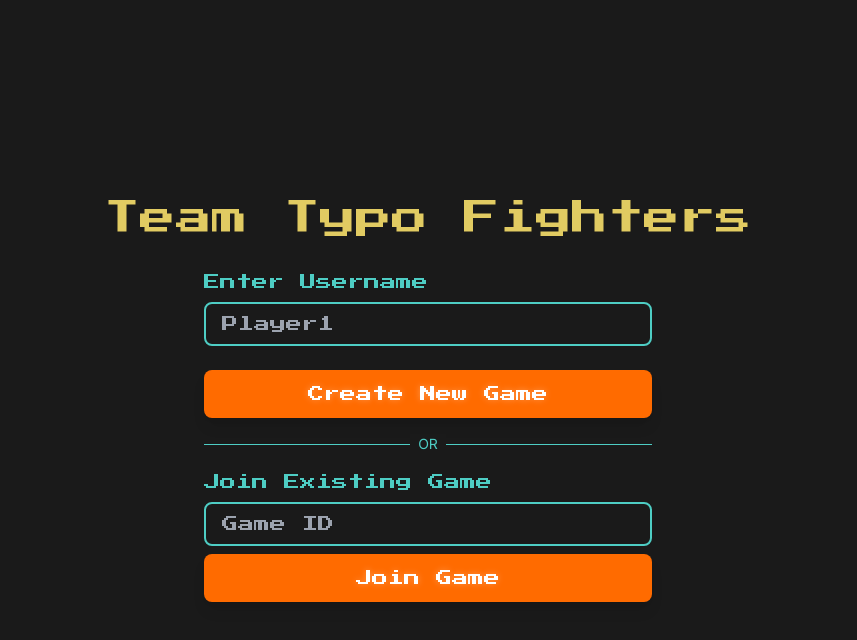
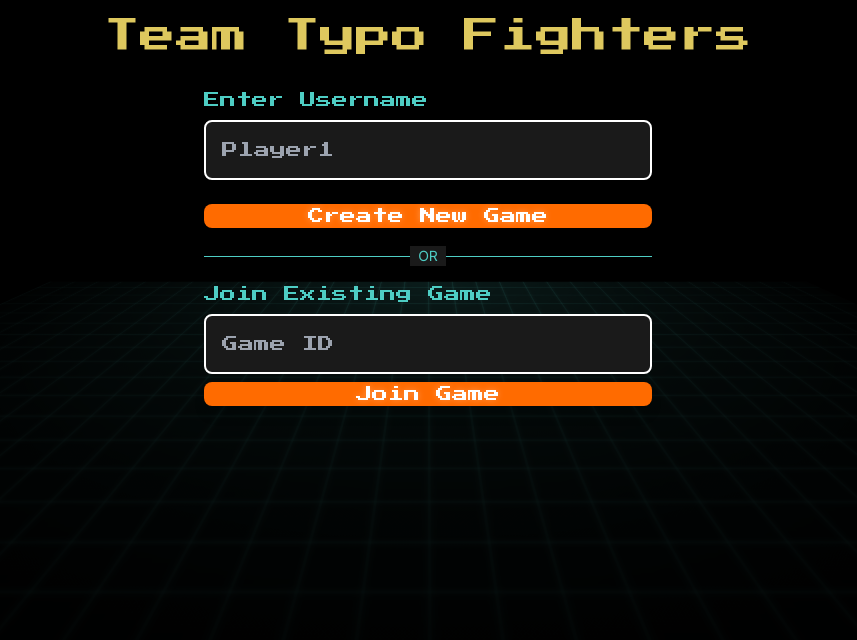
Before and after one commit to LtShibby/team-typo-fighters, a Next.js app: page /play in a window 1280 px wide. Shown: the top 640 px of the page, without its empty margins (212-1069 px from the left). Built offline with nearby package versions, Linux system fonts and the light colour scheme.

Commit message:
adding background animations

```diff
--- a/app/game/[id]/page.tsx
+++ b/app/game/[id]/page.tsx
@@ -240,23 +240,31 @@ export default function GamePage({ params }: { params: { id: string } }) {
   }
 
   if (!isChannelReady) {
-    return <div className="text-arcade-text">Loading...</div>
+    return (
+      <main className="min-h-screen bg-black text-arcade-text font-sans overflow-hidden">
+        <div className="retro-grid opacity-50"></div>
+        <div className="relative z-10 flex items-center justify-center h-screen">
+          <div className="text-arcade-text">Loading...</div>
+        </div>
+      </main>
+    )
   }
 
   if (isTugMode) {
     return (
+      <main className="min-h-screen bg-black text-arcade-text font-sans overflow-hidden">
+        <div className="retro-grid opacity-50"></div>
+        <div className="relative z-10">
           <TugOfWar
             gameId={gameId}
             username={username}
-        prompts={prompts.map(p => p.text)}
+            prompts={tugPrompts.map(p => p.text)}
             player1={tugPlayer1}
             player2={tugPlayer2}
             tugStartTime={tugStartTime!}
-        onGameReset={() => {
-          broadcastGameReset()
-          resetTypingStats()
-        }}
           />
+        </div>
+      </main>
     )
   }
 
@@ -273,9 +281,10 @@ export default function GamePage({ params }: { params: { id: string } }) {
   // })
 
   return (
-    <main className="min-h-screen px-4 py-10 bg-arcade-background text-arcade-text font-sans">
-      <div className="max-w-3xl mx-auto space-y-10">
-        <GameHeaderBanner roomId={gameId} username={username}/>
+    <main className="min-h-screen bg-black text-arcade-text font-sans overflow-hidden">
+      <div className="retro-grid opacity-50"></div>
+      <div className="relative z-10 container mx-auto px-4 py-8">
+        <GameHeaderBanner roomId={gameId} username={username} />
 
         {isChannelReady && (
           <>
--- a/app/globals.css
+++ b/app/globals.css
@@ -6,21 +6,27 @@
 
 @layer base {
   body {
-    @apply antialiased;
+    @apply antialiased bg-black;
+  }
+
+  :root {
+    --grid-size: 40px;
+    --grid-color: rgba(78, 205, 196, 0.2);  /* Using arcade-secondary with opacity */
+    --grid-blur: 2px;
+    --grid-perspective: 500px;
   }
 }
 
 @layer components {
   .arcade-button {
-    @apply px-6 py-3 bg-arcade-primary text-arcade-text font-arcade
-           rounded-lg shadow-lg hover:bg-opacity-90 transition-all
-           transform hover:scale-105 active:scale-95;
+    @apply bg-arcade-accent text-black font-arcade rounded-lg
+    transition-all duration-200 hover:bg-arcade-accent/90
+    focus:outline-none focus:ring-2 focus:ring-arcade-accent focus:ring-offset-2;
   }
 
   .arcade-input {
-    @apply px-4 py-2 bg-arcade-background border-2 border-arcade-secondary
-           text-arcade-text font-arcade rounded-lg focus:outline-none
-           focus:border-arcade-accent;
+    @apply p-4 bg-arcade-background border-2 border-arcade-text text-arcade-text rounded-lg
+    focus:outline-none focus:border-arcade-accent font-arcade;
   }
 
   .arcade-button {
@@ -31,24 +37,17 @@
 
     /* Timer Bar Container Styles */
     .timer-bar-container {
-        @apply relative w-full h-8 bg-arcade-background border border-arcade-secondary rounded-md overflow-hidden;
-        margin-top: 10px;
-        margin-bottom: 10px;
+        @apply w-full h-2 bg-arcade-background rounded-full overflow-hidden mb-4;
     }
 
     /* Timer Bar (progress indicator) */
     .timer-bar {
-        @apply h-full bg-arcade-secondary;
-        width: 0%; /* Initial width */
-        transition: width linear; /* Smooth progress bar animation */
+        @apply h-full bg-arcade-accent transition-all duration-100;
     }
 
     /* Timer Label */
     .timer-label {
-        @apply absolute text-center font-bold text-white select-none; /* Absolute center */
-        top: 50%;
-        left: 50%;
-        transform: translate(-50%, -50%);
+        @apply text-arcade-text text-sm font-arcade;
     }
 
     .playerListTitle {
@@ -57,7 +56,66 @@
     }
 
     .eliminatedListTitle {
-        @apply text-lg space-y-1 font-arcade text-left;
-        margin-top: 10px;
+        @apply text-lg space-y-1 font-arcade text-left text-arcade-primary;
     }
 }
+
+/* Retro Grid Background */
+.retro-grid {
+  background-color: transparent;
+  background-image:
+    linear-gradient(var(--grid-color) 2px, transparent 2px),
+    linear-gradient(90deg, var(--grid-color) 2px, transparent 2px);
+  background-size: var(--grid-size) var(--grid-size);
+  background-position: center center;
+  position: fixed;
+  top: 0;
+  left: 0;
+  right: 0;
+  bottom: 0;
+  transform-origin: center;
+  transform: perspective(var(--grid-perspective)) rotateX(60deg);
+  overflow: hidden;
+}
+
+.retro-grid::before {
+  content: '';
+  position: fixed;
+  top: 0;
+  left: 0;
+  right: 0;
+  bottom: 0;
+  background: radial-gradient(
+    circle at 50% 0%,
+    rgba(78, 205, 196, 0.15),  /* arcade-secondary with low opacity */
+    rgba(0, 0, 0, 0.7) 70%
+  );
+  z-index: 1;
+  pointer-events: none;
+}
+
+.retro-grid::after {
+  content: '';
+  position: fixed;
+  top: 0;
+  left: 0;
+  right: 0;
+  bottom: 0;
+  backdrop-filter: blur(var(--grid-blur));
+  z-index: 2;
+  pointer-events: none;
+}
+
+/* Grid Animation */
+@keyframes gridMove {
+  0% {
+    background-position: 0 0;
+  }
+  100% {
+    background-position: 0 var(--grid-size);
+  }
+}
+
+.retro-grid {
+  animation: gridMove 2s linear infinite;
+}
--- a/app/page.tsx
+++ b/app/page.tsx
@@ -14,8 +14,9 @@ export default function Home() {
   }, [])
 
   return (
-      <main className="min-h-screen bg-arcade-background text-arcade-text font-sans overflow-x-hidden">
-          <div className="max-w-5xl mx-auto px-4 py-24 space-y-24">
+      <main className="min-h-screen bg-black text-arcade-text font-sans overflow-hidden">
+          <div className="retro-grid opacity-50"></div>
+          <div className="relative z-10 max-w-5xl mx-auto px-4 py-24 space-y-24">
 
               {/* Hero */}
               <motion.section
--- a/app/play/page.tsx
+++ b/app/play/page.tsx
@@ -20,7 +20,9 @@ export default function Home() {
   }
 
   return (
-    <main className="min-h-screen flex flex-col items-center justify-center p-4">
+    <main className="min-h-screen bg-black text-arcade-text font-sans overflow-hidden">
+      <div className="retro-grid opacity-50"></div>
+      <div className="relative z-10 flex flex-col items-center justify-center p-4">
         <h1 className="text-4xl font-arcade text-arcade-accent mb-8 animate-pulse-slow">
           Team Typo Fighters
         </h1>
@@ -80,6 +82,7 @@ export default function Home() {
             </div>
           </div>
         </div>
+      </div>
     </main>
   )
 }
```
Lines whose indentation alone changed are shown as unchanged.
